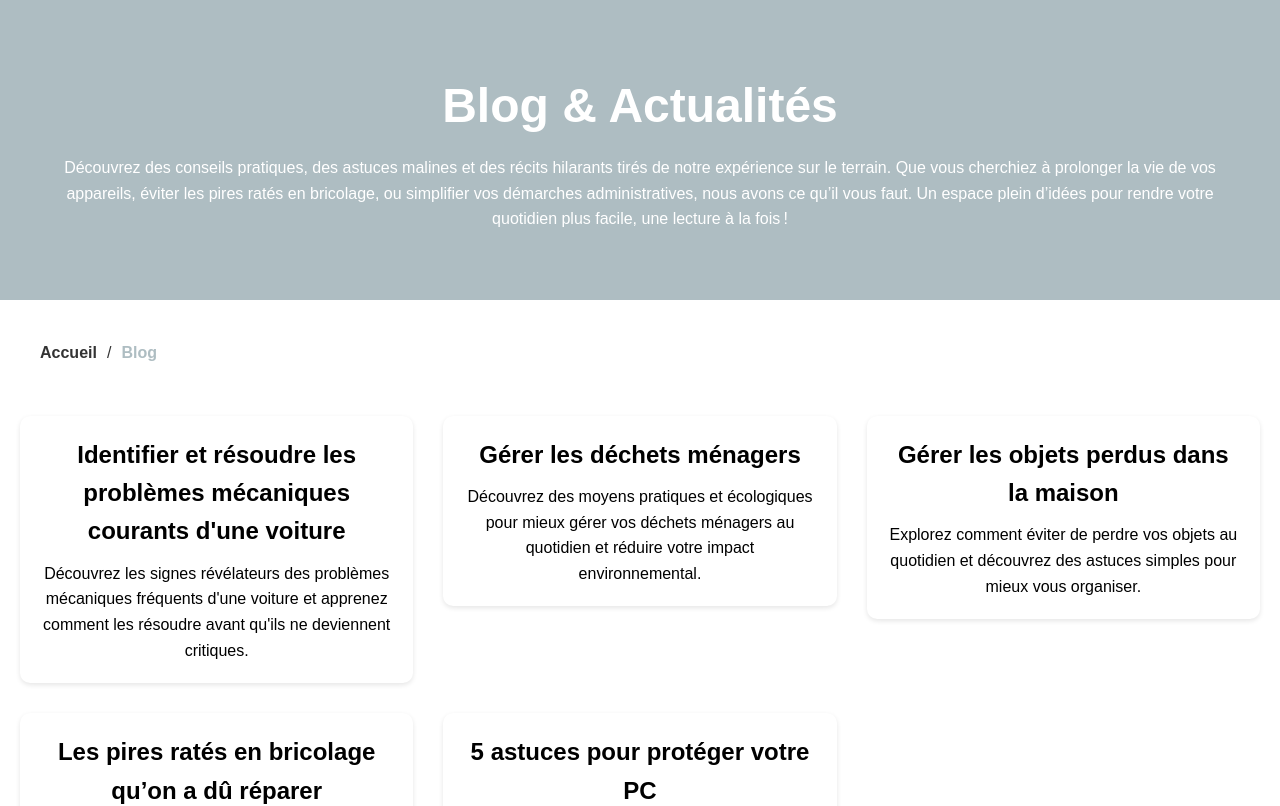
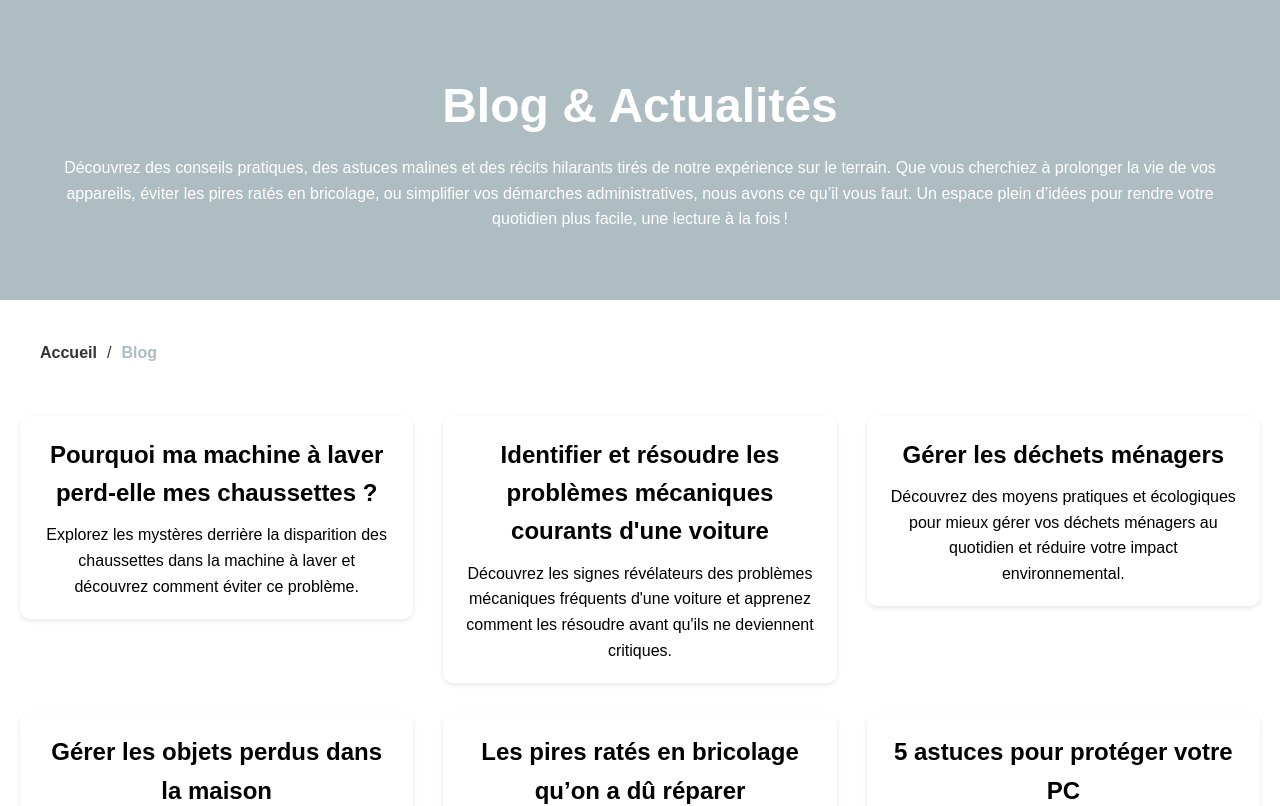
Before and after one commit to BatMaxou/esgi-clicketpaf, a Next.js app: page /blog in a window 1280 px wide. Shown: the top 806 px of the page. Built offline with nearby package versions, Linux system fonts and the light colour scheme.

Commit message:
:sparkles: Add article

```diff
--- a/src/app/page.js
+++ b/src/app/page.js
@@ -109,7 +109,7 @@ const App = () => {
       <section id="contact" className="section">
           <h2>Contactez-nous</h2>
           <p>Expliquez-nous votre problème (ou envoyez une photo si ça vous dépasse), et on s’en charge.</p>
-          <form action="#" method="post">
+          <form action="#">
               <input type="text" name="name" placeholder="Votre nom" required />
               <input type="email" name="email" placeholder="Votre email" required />
               <textarea name="message" placeholder="Décrivez votre problème..." required></textarea>
--- a/src/data/articles.js
+++ b/src/data/articles.js
@@ -3,6 +3,7 @@ import piresRatesEnBricolage from "./articles/pires-rates-en-bricolage";
 import gererLesObjetsPerdusDansLaMaison from "./articles/gerer-les-objets-perdus-dans-la-maison";
 import gererLesDechetsMenagers from "./articles/gerer-les-dechets-menagers";
 import identifierProblemesMecaniquesVoiture from "./articles/identifier-problemes-mechaniques-voiture";
+import pourquoiMachineLaverPerdChaussettes from "./articles/pourquoi-machine-a-laver-perd-chaussettes";
 
 export const articles = {
     '5-astuces-pour-proteger-votre-pc': cinqAstucesPourProtegerVotrePC,
@@ -10,4 +11,5 @@ export const articles = {
     'gerer-les-objets-perdus-dans-la-maison': gererLesObjetsPerdusDansLaMaison,
     'gerer-les-dechets-menagers': gererLesDechetsMenagers,
     'identifier-problemes-mecaniques-voiture': identifierProblemesMecaniquesVoiture,
+    'pourquoi-machine-a-laver-perd-chaussettes': pourquoiMachineLaverPerdChaussettes,
 }
--- /dev/null
+++ b/src/data/articles/pourquoi-machine-a-laver-perd-chaussettes.js
@@ -0,0 +1,55 @@
+import { Components } from "@/enum";
+
+const pourquoiMachineLaverPerdChaussettes = {
+    title: "Pourquoi ma machine à laver perd-elle mes chaussettes ?",
+    shortDescription: "Explorez les mystères derrière la disparition des chaussettes dans la machine à laver et découvrez comment éviter ce problème.",
+    keywords: "machine à laver, chaussettes perdues, entretien, astuces, mystère, lessive",
+    content: {
+        introSection: {
+            type: Components.TEXT,
+            content: "La disparition des chaussettes lors des lessives est une frustration partagée par de nombreuses personnes. Ce phénomène, presque légendaire, soulève des questions sérieuses : où vont-elles ? Sont-elles avalées par la machine ou perdues dans les méandres du linge sale ? Bien que cela puisse paraître anecdotique, cette situation a des explications réelles, mêlant science, entretien domestique et habitudes de lessive. Dans cet article, nous allons explorer ce mystère, examiner les causes possibles, et surtout, proposer des solutions pour que chaque chaussette retrouve son partenaire à la fin de chaque lavage."
+        },
+        mystereSection: {
+            type: Components.TEXT,
+            content: "Le mythe des chaussettes perdues dans la machine à laver est si répandu qu'il fait partie du folklore domestique. Qui n'a jamais retrouvé une chaussette orpheline en pliant son linge ? Certaines théories farfelues suggèrent l'existence d'un portail dimensionnel ou d'une conspiration des machines à laver. Si ces hypothèses amusantes prêtent à sourire, la réalité est souvent plus simple et résulte de plusieurs facteurs mécaniques, organisationnels et humains. Mais avant de chercher des solutions, il est important de comprendre pourquoi et comment ce phénomène se produit réellement."
+        },
+        causesTechniquesSection: {
+            type: Components.TEXT_IMAGE,
+            content: "Premièrement, il est possible que certaines chaussettes disparaissent dans les mécanismes de la machine à laver. Les machines modernes comportent des espaces entre le tambour et le joint en caoutchouc, où de petits articles comme des chaussettes peuvent se coincer. Si elles ne sont pas récupérées immédiatement, elles peuvent être entraînées dans les conduits ou rester coincées dans des zones difficiles d'accès.\n\nD'autres éléments techniques, tels que des trous dans le tambour ou des filtres mal entretenus, peuvent également contribuer à ces disparitions. Une chaussette aspirée dans le système de drainage peut provoquer des obstructions, affectant les performances de la machine. Ces aspects montrent que la perte des chaussettes est souvent le résultat de défauts ou de caractéristiques spécifiques à chaque modèle de machine.",
+            src: '/images/articles/pourquoi-machine-a-laver-perd-chaussettes/machine.webp',
+            alt: "Machine à laver"
+        },
+        habitudesUtilisationSection: {
+            type: Components.TEXT,
+            content: "Outre les aspects mécaniques, nos propres habitudes jouent un rôle crucial. Par exemple, le tri du linge avant le lavage est souvent négligé, ce qui peut entraîner la perte d'articles plus petits parmi des vêtements plus volumineux. De plus, charger la machine à pleine capacité augmente le risque que les chaussettes se glissent dans des recoins inaccessibles. \n\nIl arrive aussi que des chaussettes soient simplement oubliées dans le panier de linge ou tombent lors du transfert entre la machine et le sèche-linge. Ces erreurs humaines rappellent que, bien souvent, les chaussettes perdues ne sont pas réellement \"disparues\", mais simplement égarées temporairement. Une organisation soignée peut donc grandement réduire ce problème."
+        },
+        anecdotesSection: {
+            type: Components.TEXT,
+            content: "Marie, une mère de famille nombreuse, partage son expérience : \"Je pensais que mes chaussettes disparaissaient dans un trou noir jusqu'à ce que je démonte ma machine pour une réparation. J'ai retrouvé une dizaine de chaussettes coincées sous le tambour !\" Ce témoignage illustre bien comment des objets peuvent être piégés dans la machine sans que l'on s'en rende compte. \n\nD'autres histoires courantes incluent des chaussettes retrouvées coincées dans des draps ou dissimulées dans des recoins de la buanderie. Ces anecdotes révèlent que la disparition des chaussettes est souvent due à des facteurs banals plutôt qu'à des mystères insolubles."
+        },
+        solutionsSection: {
+            type: Components.TEXT,
+            content: "Heureusement, il existe plusieurs solutions pratiques pour éviter ces disparitions. Utiliser des filets à linge est une méthode efficace pour regrouper les chaussettes et les empêcher de se perdre dans la machine. Ces accessoires, disponibles dans la plupart des magasins de fournitures ménagères, sont simples à utiliser et permettent de sécuriser les petits articles. \n\nDe plus, prendre l'habitude de vérifier le joint en caoutchouc et le tambour après chaque lavage peut prévenir l'accumulation d'articles oubliés. Une autre astuce consiste à ne jamais surcharger la machine et à trier soigneusement le linge avant chaque cycle. Enfin, effectuer un entretien régulier de votre machine à laver, y compris le nettoyage des filtres et des conduits, garantit son bon fonctionnement et réduit le risque de pertes accidentelles."
+        },
+        impactEnvironnementalSection: {
+            type: Components.TEXT,
+            content: "Perdre des chaussettes n'est pas seulement une question de frustration personnelle ; cela a également un impact environnemental. La fabrication de textiles, y compris les chaussettes, consomme d'importantes ressources naturelles, comme l'eau et l'énergie. Chaque chaussette perdue représente un gaspillage de ces ressources, ce qui souligne l'importance de prendre soin de nos vêtements.\n\nEn récupérant et en réparant des chaussettes orphelines, ou en leur trouvant de nouvelles fonctions (comme des chiffons de nettoyage), vous contribuez à réduire votre empreinte écologique. Adopter une approche consciente de la gestion de votre linge peut avoir un effet positif à la fois sur votre portefeuille et sur la planète."
+        },
+        conclusionSection: {
+            type: Components.TEXT,
+            content: "Le mystère des chaussettes perdues dans la machine à laver est une combinaison de facteurs techniques, organisationnels et humains. En comprenant les causes de ce phénomène et en adoptant des solutions simples, vous pouvez réduire considérablement les disparitions et profiter d'une buanderie plus organisée. La prochaine fois que vous retrouvez une chaussette orpheline, rappelez-vous qu'elle n'est peut-être pas perdue à jamais. Un peu d'attention et de méthode peuvent transformer votre routine de lessive en une tâche plus efficace et moins stressante."
+        }
+    },
+    order: [
+        "introSection",
+        "mystereSection",
+        "causesTechniquesSection",
+        "habitudesUtilisationSection",
+        "anecdotesSection",
+        "solutionsSection",
+        "impactEnvironnementalSection",
+        "conclusionSection"
+    ]
+};
+
+export default pourquoiMachineLaverPerdChaussettes;
```
Also changed, not shown: public/images/articles/pourquoi-machine-a-laver-perd-chaussettes/machine.webp (added), 1 other file (tests, documents, lock files or other folders).
